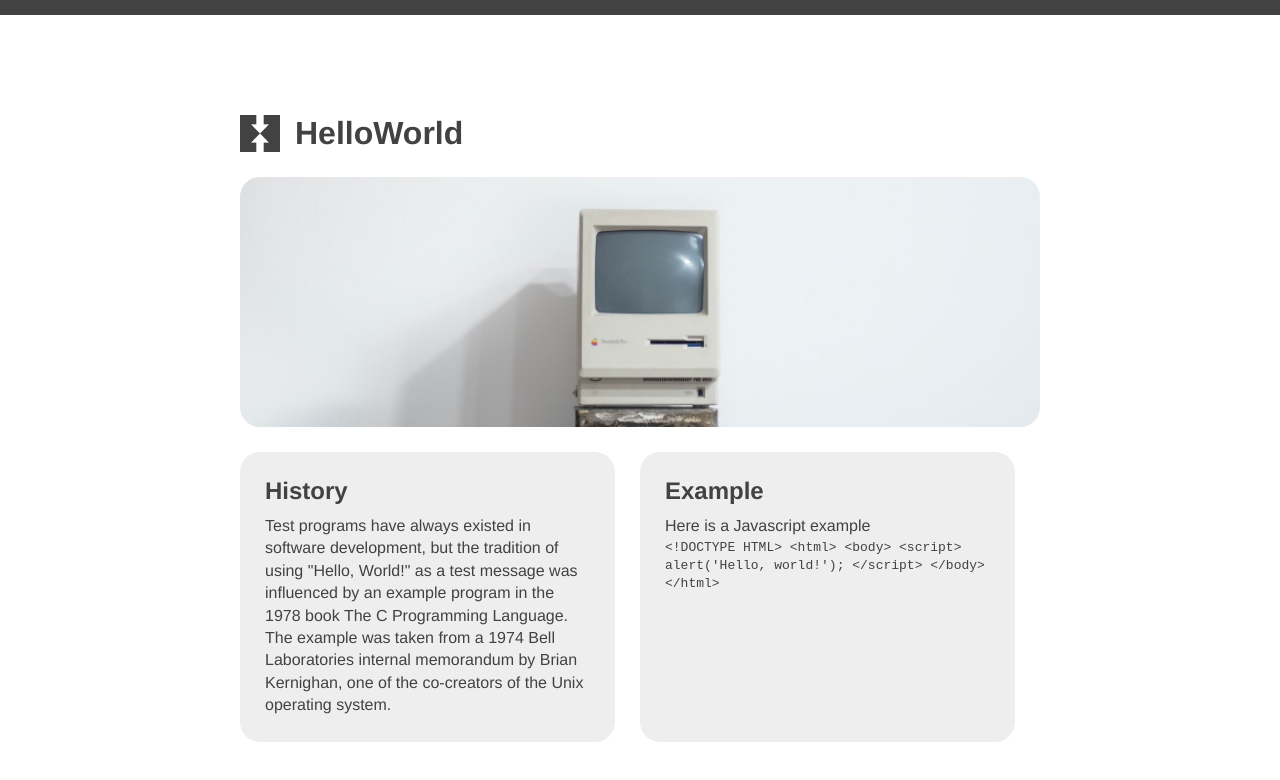
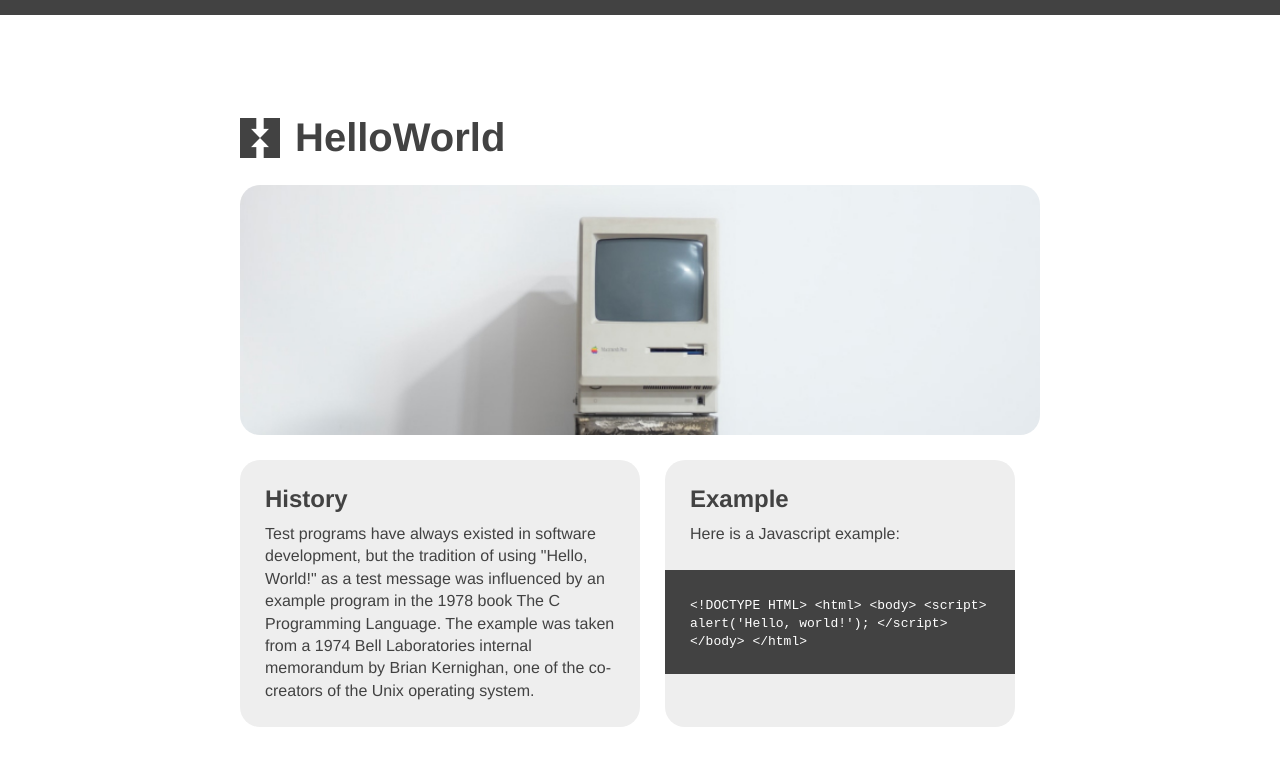
Before and after one commit to JaxH2003/Hello-World2, a plain HTML site: page index.html in a window 1280 px wide. Drawn offline with Linux system fonts and the light colour scheme.

Commit message:
padding and css for example section

```diff
--- a/index.html
+++ b/index.html
@@ -17,9 +17,12 @@
           <h2>History</h2>
           <p>Test programs have always existed in software development, but the tradition of using "Hello, World!" as a test message was influenced by an example program in the 1978 book The C Programming Language. The example was taken from a 1974 Bell Laboratories internal memorandum by Brian Kernighan, one of the co-creators of the Unix operating system.</p>
         </section>
-        <section>
+        <section class="with-code">
+          <div class="code-copy">
             <h2>Example</h2>
-          <p>Here is a Javascript example</p>
+            <p>Here is a Javascript example:</p>
+          </div>
+          <div class="code-html">
             <code>
               &lt;!DOCTYPE HTML&gt;
               &lt;html&gt;
@@ -30,6 +33,7 @@
                 &lt;/body&gt;
               &lt;/html&gt;
               <code>
+          </div>
         </section>
       </div>
     </main>
--- a/screen.css
+++ b/screen.css
@@ -34,6 +34,21 @@ main {
     margin-top: 25px;
 }
 
+.Details section.with-code {
+    padding: 0;
+}
+
+div.code-copy {
+    padding: 25px;
+
+}
+
+div.code-html {
+    padding: 25px;
+    background: #424242;
+    color: #fff;
+}
+
 img{
     width: 100%;
 
@@ -44,7 +59,7 @@ background-image: url('images/Logo.png');
 background-repeat: no-repeat;
 background-size: 40px;
 background-position: center left;
-font-size: 2em;
+font-size: 2.5em;
 padding-left: 55px;
 margin: 100px 0 25px 0;
 }
```
Lines whose indentation alone changed are shown as unchanged.
